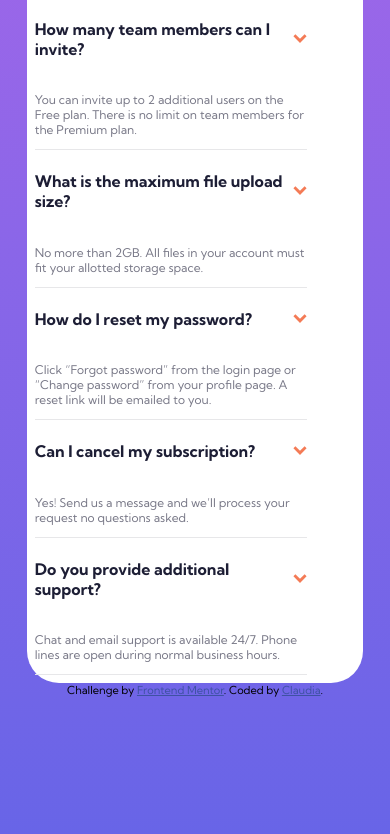
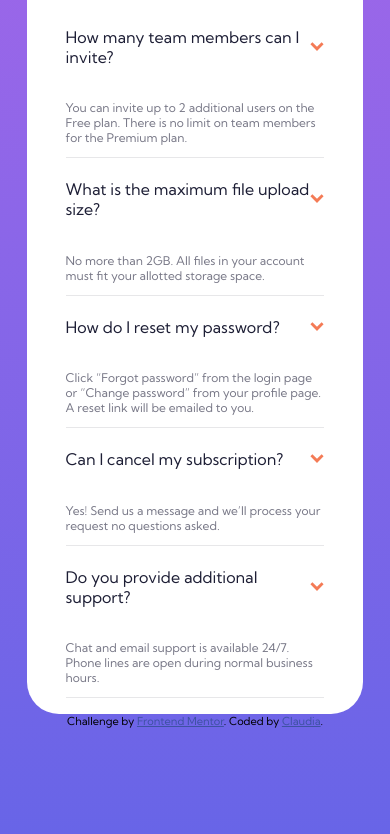
Before and after one commit to claudia-lim/frontend-mentor-accordian-card, a plain HTML site: page index.html in a window 390 px wide. Shown: the part 375-1209 px from the top of the page. Drawn offline with Linux system fonts and the light colour scheme.

Commit message:
css matches design for mobile

```diff
--- a/css/styles.css
+++ b/css/styles.css
@@ -72,6 +72,7 @@ width: 100%;
 
 h4:hover {
     color: var(--highlightedtext);
+    font-weight: bold;
 }
 
 .arrow {
@@ -86,7 +87,7 @@ h4:hover {
 
 h4 {
     color: var(--darktext);
-    font-weight: bold;
+    font-weight: normal;
     align-self: end;
 }
 
@@ -136,8 +137,14 @@ p {
     #body-text {
         grid-row: 2/3;
         grid-column: 1/2;
-        padding: 0.5rem;
+        padding: 1rem;
         justify-self: center;
+        align-self: center;
+        display:flex;
+        flex-direction: column;
+    }
+
+    .q-a-block {
         align-self: center;
     }
 
```
